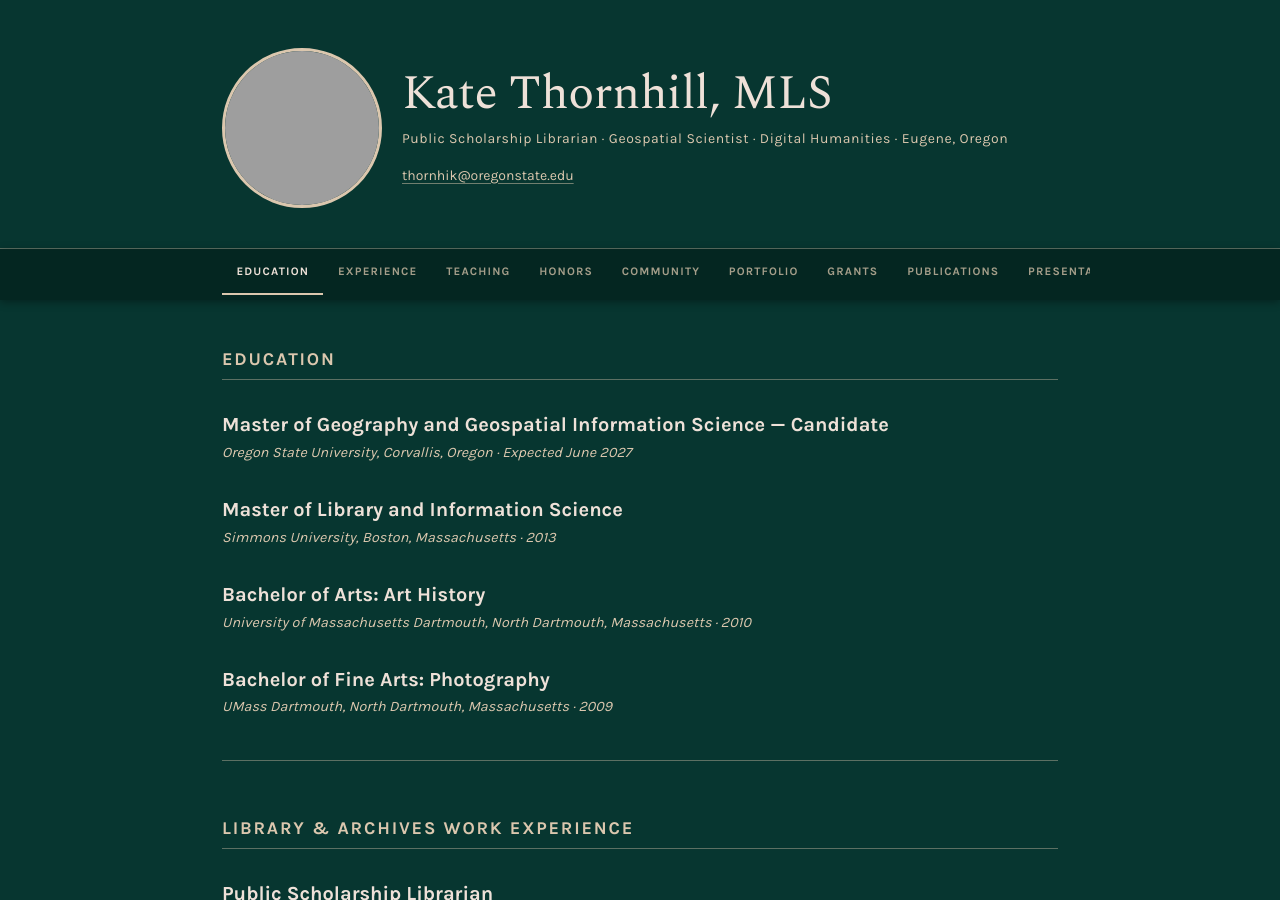
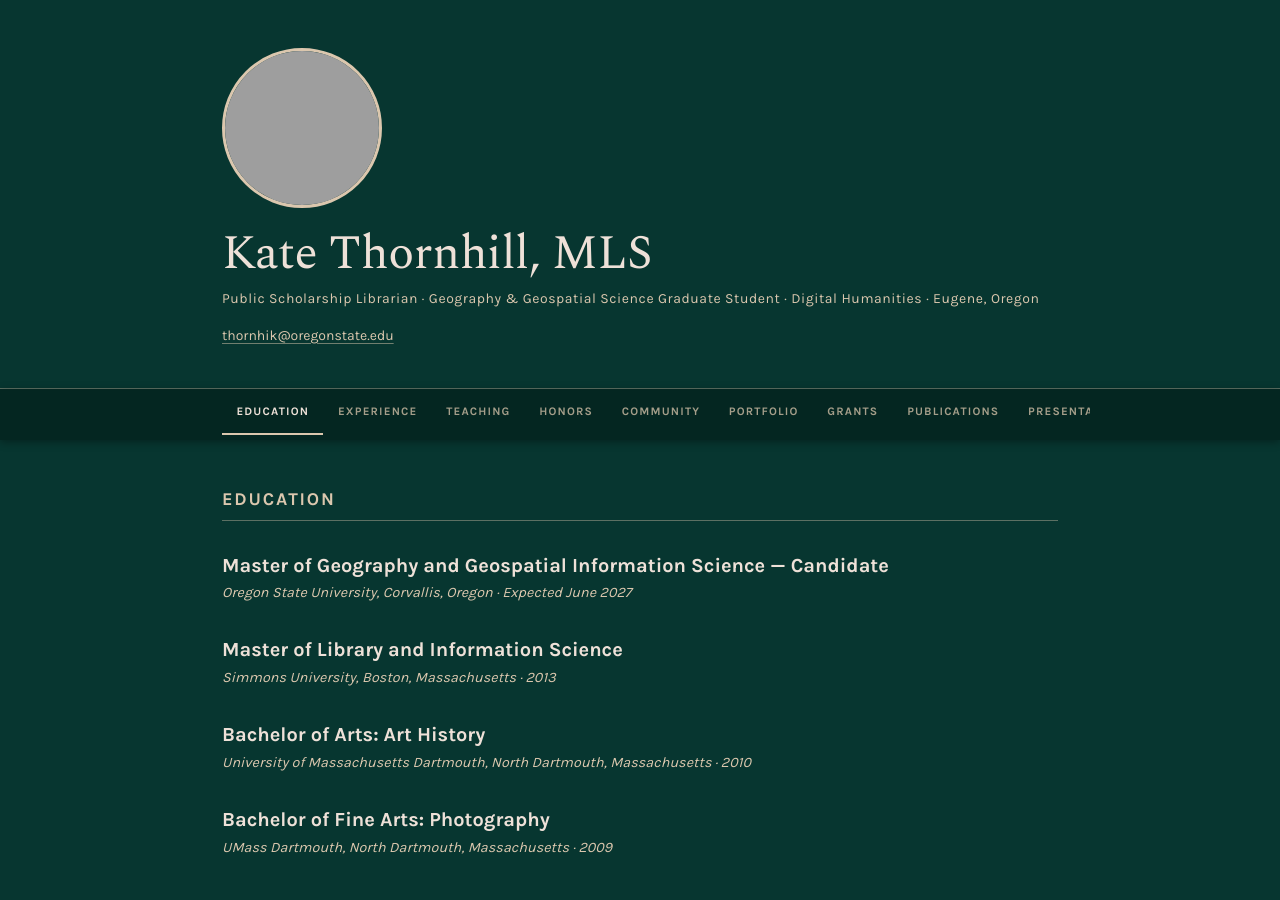
Before and after one commit to thorniecodes/curriculumvitae, a Jekyll site: the page built from index.md, in a window 1280 px wide and 900 px high. Built offline with Jekyll 4.4.1, drawn with Linux system fonts in a browser that asks for light colours; our own code applies the rules of GitHub Pages for plain Markdown files; grey boxes are pictures that could not be loaded.

Commit message:
Update _config.yml

```diff
--- a/_config.yml
+++ b/_config.yml
@@ -1,5 +1,5 @@
 title: Kate Thornhill, MLS
-description: Public Scholarship Librarian · Geospatial Scientist · Digital Humanities · Eugene, Oregon
+description: Public Scholarship Librarian · Geography & Geospatial Science Graduate Student · Digital Humanities · Eugene, Oregon
 email: thornhik@oregonstate.edu
 show_downloads: false
 theme: jekyll-theme-minimal
```
